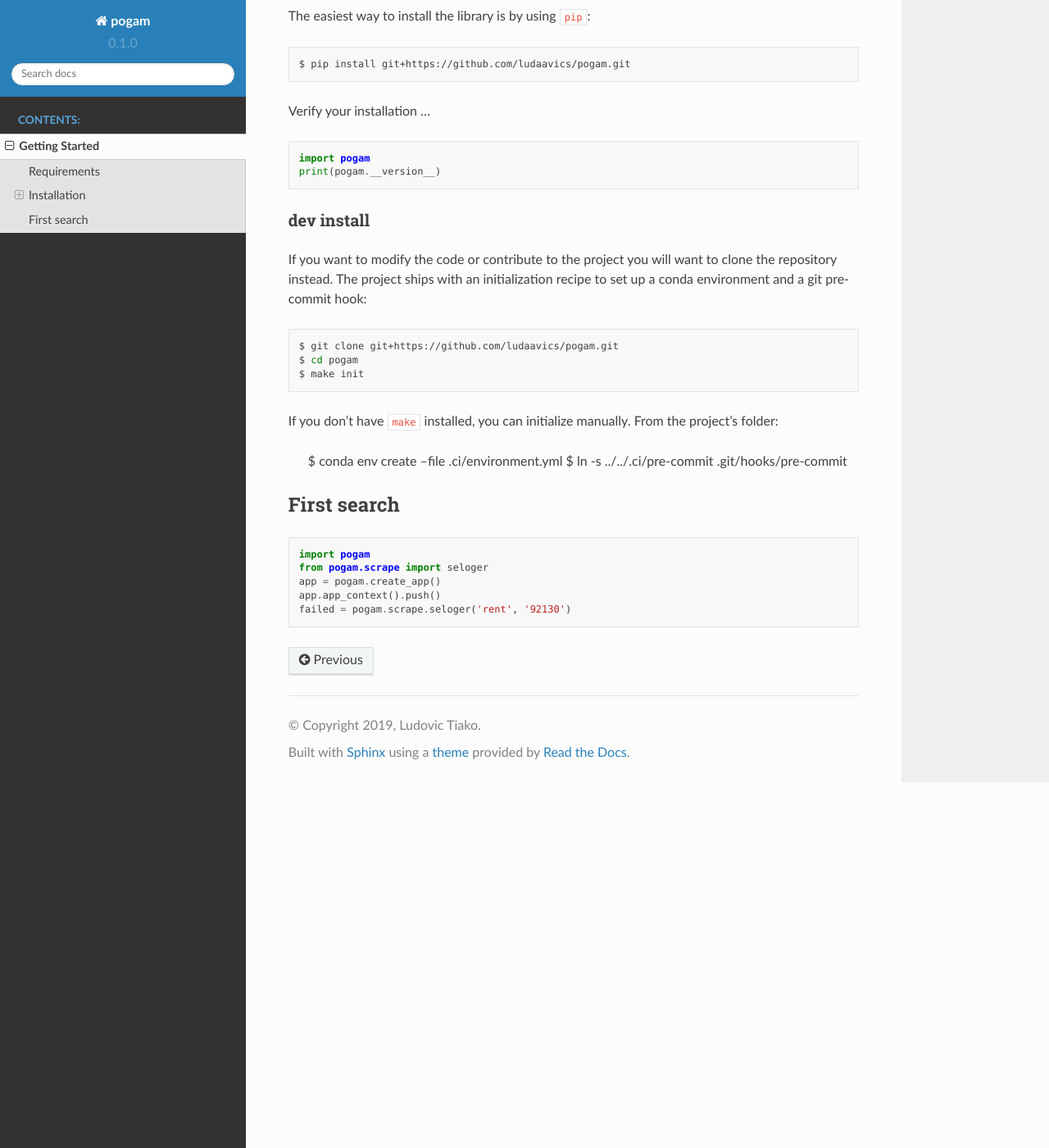
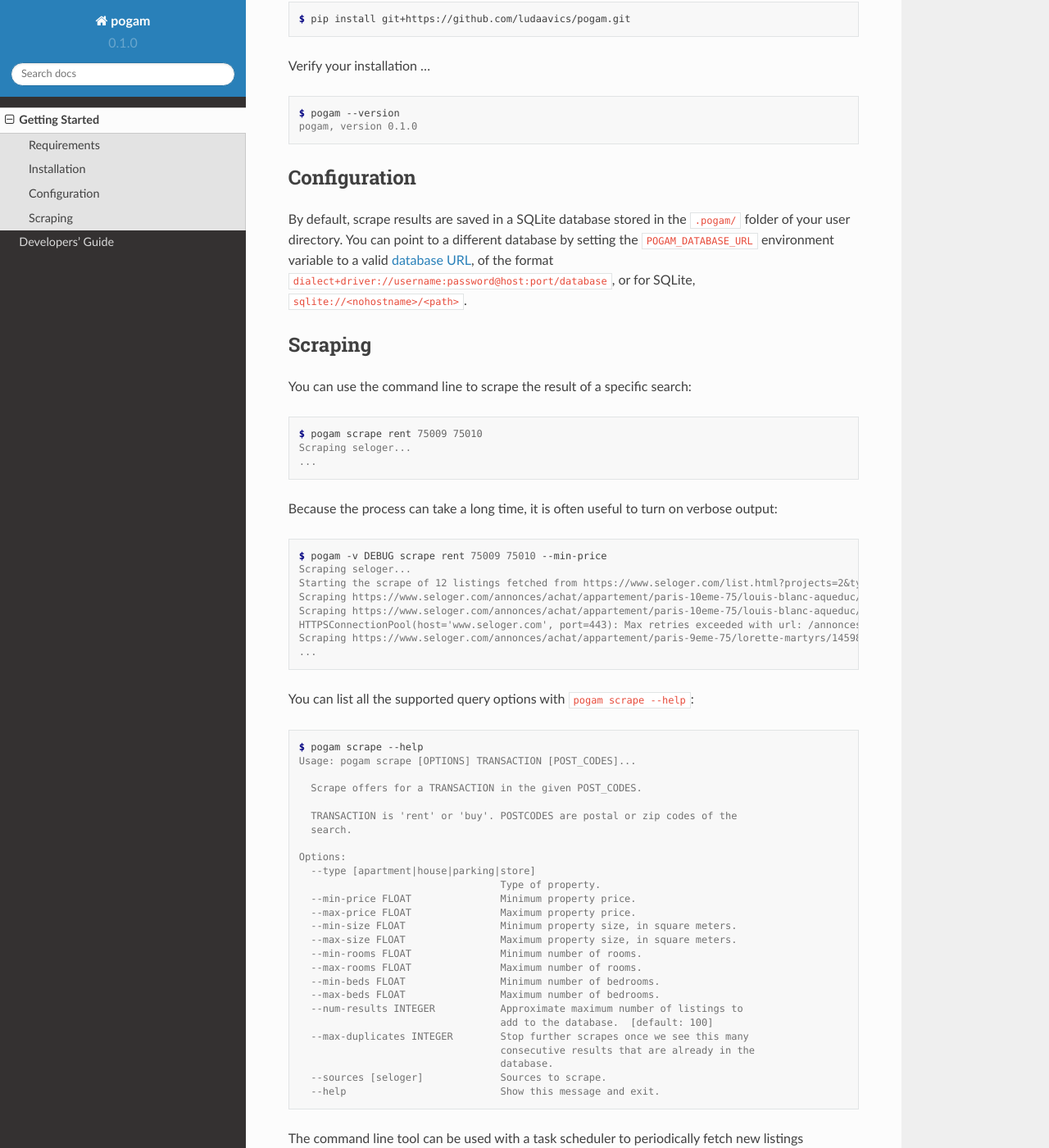
Before and after one commit to ludaavics/pogam, a Sphinx documentation site: the page built from docs/quickstart.rst, in a window 1280 px wide and 1400 px high, scrolled down 631 px. Shown: the whole window at 82% size. Built offline with Sphinx 7.4.7 and the Read the Docs theme 2.0.0, drawn with Linux system fonts in a browser that asks for light colours; some of the changed text lies outside the part shown.

Commit message:
Initial CLI doc

```diff
--- a/docs/index.rst
+++ b/docs/index.rst
@@ -4,7 +4,7 @@ Pogam
 💫 A web scraper for (French) real estate listings. 💫
 
 .. toctree::
-  :maxdepth: 2
-  :caption: Contents:
+  :maxdepth: 1
 
   quickstart
+  dev
--- a/docs/quickstart.rst
+++ b/docs/quickstart.rst
@@ -19,8 +19,6 @@ Make sure you have the following installed:
  - `Git <git_>`_
  - `Pip <pip_>`_
 
-For dev work, we assume you have the following installed:
-  - `Make <make_>`_
 
 ************
 Installation
@@ -28,56 +26,90 @@ Installation
 
 The easiest way to install the library is by using :code:`pip`:
 
-.. code-block:: bash
+.. code-block:: console
 
   $ pip install git+https://github.com/ludaavics/pogam.git
 
 Verify your installation ...
 
-.. code-block:: python
+.. code-block:: console
 
-  import pogam
-  print(pogam.__version__)
+  $ pogam --version
+  pogam, version 0.1.0
 
 
-dev install
-===========
-
-If you want to modify the code or contribute to the project you will want
-to clone the repository instead. The project ships with an initialization
-recipe to set up a conda environment and a git pre-commit hook:
-
-.. code-block:: bash
-
-  $ git clone git+https://github.com/ludaavics/pogam.git
-  $ cd pogam
-  $ make init
-
-
-If you don't have :code:`make` installed, you can initialize manually. From
-the project's folder:
-
-  $ conda env create --file .ci/environment.yml
-  $ ln -s ../../.ci/pre-commit .git/hooks/pre-commit
-
 *************
-First search
+Configuration
 *************
 
-.. code-block:: python
+By default, scrape results are saved in a SQLite database stored in the
+:code:`.pogam/` folder of your user directory. You can point to a different
+database by setting the :code:`POGAM_DATABASE_URL` environment variable to
+a valid `database URL <db_url_>`_, of the format
+:code:`dialect+driver://username:password@host:port/database`, or for SQLite,
+:code:`sqlite://<nohostname>/<path>`.
 
-  import pogam
-  from pogam.scrape import seloger
-  app = pogam.create_app()
-  app.app_context().push()
-  failed = pogam.scrape.seloger('rent', '92130')
+*********
+Scraping
+*********
 
+You can use the command line to scrape the result of a specific search:
 
+.. code-block:: console
 
+  $ pogam scrape rent 75009 75010
+  Scraping seloger...
+  ...
 
+Because the process can take a long time, it is often useful to turn on
+verbose output:
 
+.. code-block:: console
+
+  $ pogam -v DEBUG scrape rent 75009 75010 --min-price
+  Scraping seloger...
+  Starting the scrape of 12 listings fetched from https://www.seloger.com/list.html?projects=2&types=1,2&places=[{cp:75009}|{cp:75010}]&price=0/NaN&surface=0/NaN&rooms=0,1,2,3,4,5,6,7,8,9&bedrooms=2,3,4,5,6,7,8&enterprise=0&qsVersion=1.0&natures=1,2 .
+  Scraping https://www.seloger.com/annonces/achat/appartement/paris-10eme-75/louis-blanc-aqueduc/153106473.htm ...
+  Scraping https://www.seloger.com/annonces/achat/appartement/paris-10eme-75/louis-blanc-aqueduc/150587457.htm ...
+  HTTPSConnectionPool(host='www.seloger.com', port=443): Max retries exceeded with url: /annonces/achat/appartement/paris-10eme-75/louis-blanc-aqueduc/150587457.htm (Caused by ProxyError('Cannot connect to proxy.', OSError('Tunnel connection failed: 403 Forbidden')))
+  Scraping https://www.seloger.com/annonces/achat/appartement/paris-9eme-75/lorette-martyrs/145989607.htm ...
+  ...
+
+You can list all the supported query options with :code:`pogam scrape --help`:
+
+.. code-block:: console
+
+  $ pogam scrape --help
+  Usage: pogam scrape [OPTIONS] TRANSACTION [POST_CODES]...
+
+    Scrape offers for a TRANSACTION in the given POST_CODES.
+
+    TRANSACTION is 'rent' or 'buy'. POSTCODES are postal or zip codes of the
+    search.
+
+  Options:
+    --type [apartment|house|parking|store]
+                                    Type of property.
+    --min-price FLOAT               Minimum property price.
+    --max-price FLOAT               Maximum property price.
+    --min-size FLOAT                Minimum property size, in square meters.
+    --max-size FLOAT                Maximum property size, in square meters.
+    --min-rooms FLOAT               Minimum number of rooms.
+    --max-rooms FLOAT               Maximum number of rooms.
+    --min-beds FLOAT                Minimum number of bedrooms.
+    --max-beds FLOAT                Maximum number of bedrooms.
+    --num-results INTEGER           Approximate maximum number of listings to
+                                    add to the database.  [default: 100]
+    --max-duplicates INTEGER        Stop further scrapes once we see this many
+                                    consecutive results that are already in the
+                                    database.
+    --sources [seloger]             Sources to scrape.
+    --help                          Show this message and exit.
+
+The command line tool can be used with a task scheduler to periodically
+fetch new listings matching criteria of interest.
 
 .. _conda: https://docs.conda.io/en/latest/
+.. _db_url: https://docs.sqlalchemy.org/en/13/core/engines.html#database-urls
 .. _git: https://git-scm.com/
-.. _make: https://en.wikipedia.org/wiki/Make_(software)
 .. _pip: https://pip.pypa.io/en/stable/
```
Also changed, not shown: docs/dev.rst (added, +51 -0 lines), 2 other files.
